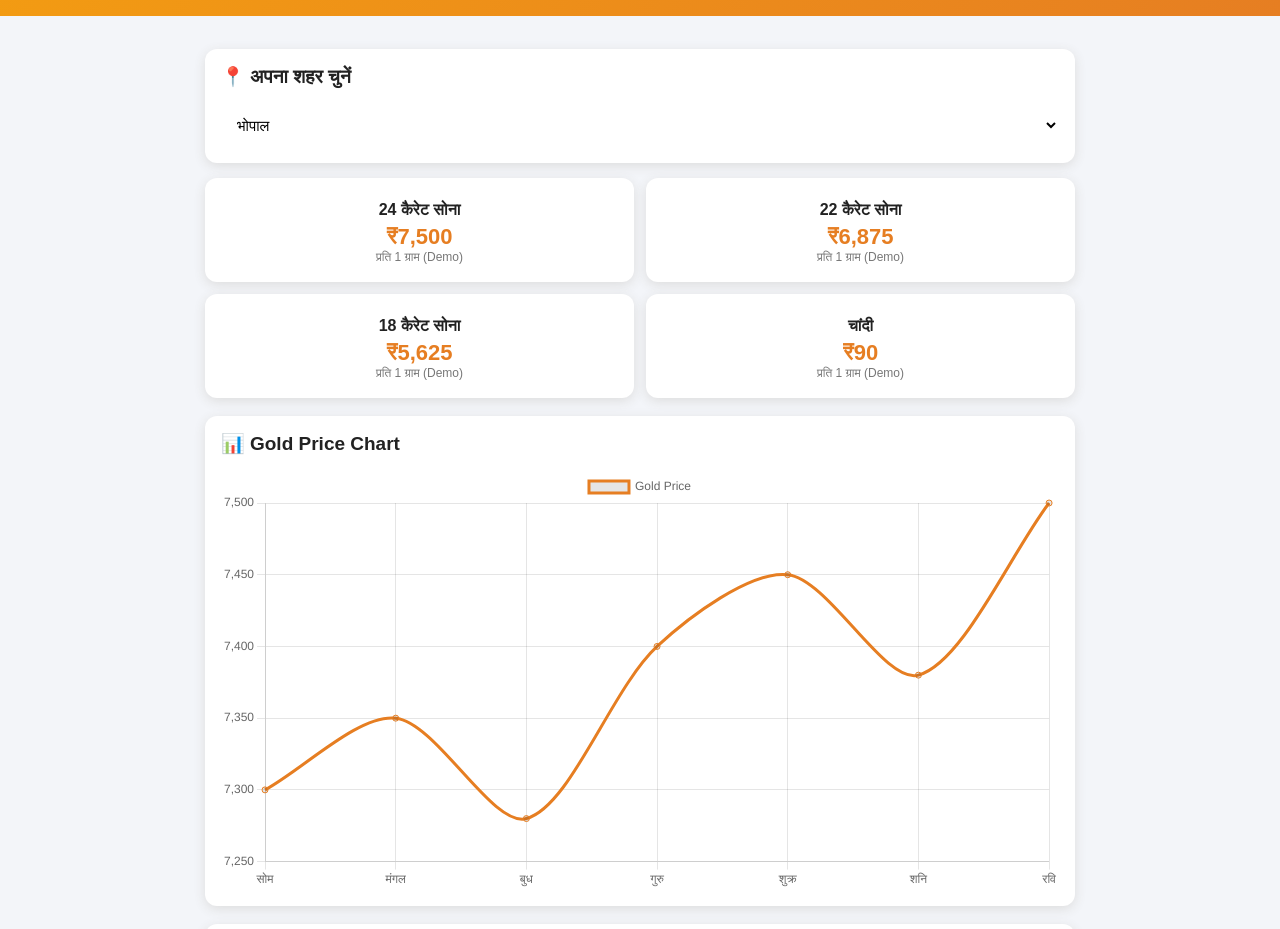
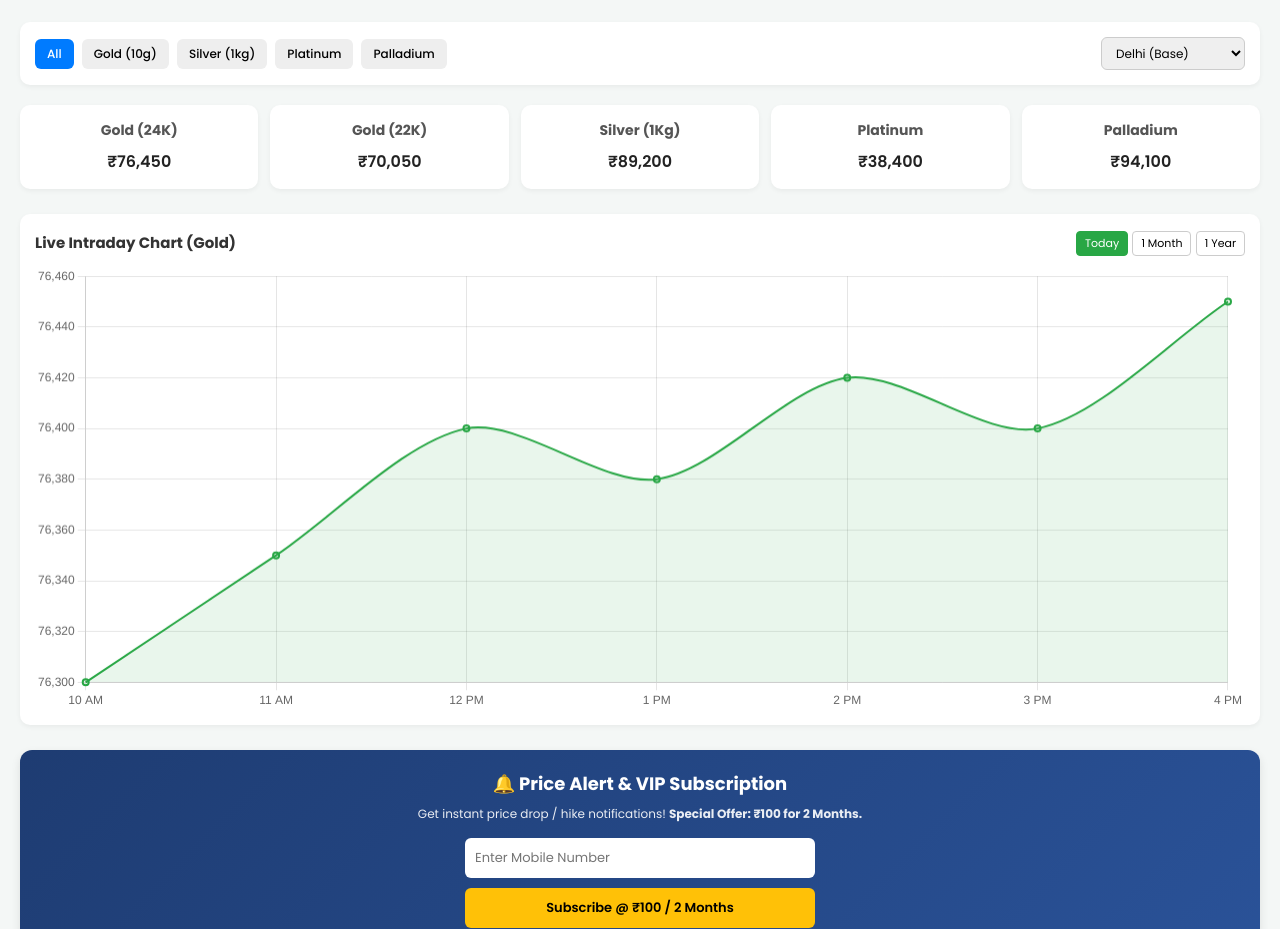
Before and after one commit to adityakewat07/Live-gold-silver-price, a plain HTML site: page index.html in a window 1280 px wide. Shown: the part 83-1012 px from the top of the page. Drawn offline with nearby package versions, Linux system fonts and the light colour scheme; no server answers.

Commit message:
Revamp index.html with new layout and styles

```diff
--- a/index.html
+++ b/index.html
@@ -3,268 +3,153 @@
 <head>
     <meta charset="UTF-8">
     <meta name="viewport" content="width=device-width, initial-scale=1.0">
-<title>Live Gold Silver Price</title>
+    <title>Live Gold & Silver Prices in India (INR) | Real-Time Rates & Subscription</title>
+    <link href="https://fonts.googleapis.com/css2?family=Poppins:wght@300;400;500;600;700&display=swap" rel="stylesheet">
     <script src="https://cdn.jsdelivr.net/npm/chart.js"></script>
-
     <style>
-*{box-sizing:border-box}
-body{
- margin:0;
- font-family:Arial,sans-serif;
- background:#f3f5f9;
- color:#222;
-}
-header{
- background:linear-gradient(120deg,#f39c12,#e67e22);
- color:white;
- padding:22px 15px;
- text-align:center;
-}
-header h1{margin:0;font-size:25px}
-header p{margin:8px 0 0}
-.container{padding:15px;max-width:900px;margin:auto}
-select,button{
- padding:12px;
- border:0;
- border-radius:8px;
- font-size:15px;
-}
-select{width:100%;background:white}
-.cards{
- display:grid;
- grid-template-columns:repeat(2,1fr);
- gap:12px;
- margin-top:15px;
-}
-.card{
- background:white;
- padding:18px 12px;
- border-radius:12px;
- box-shadow:0 3px 12px #ddd;
- text-align:center;
-}
-.card h3{margin:5px;font-size:16px}
-.price{font-size:22px;font-weight:bold;color:#e67e22}
-.small{color:#777;font-size:12px}
-.section{
- background:white;
- margin-top:18px;
- padding:16px;
- border-radius:12px;
- box-shadow:0 3px 12px #ddd;
-}
-.section h2{font-size:19px;margin-top:0}
-button{
- background:#e67e22;
- color:white;
- width:100%;
- margin-top:10px;
- cursor:pointer;
-}
-input{
- width:100%;
- padding:12px;
- border:1px solid #ddd;
- border-radius:8px;
- margin-top:8px;
-}
-footer{
- text-align:center;
- padding:20px;
- color:#777;
- font-size:13px;
-}
-@media(max-width:450px){
- .cards{grid-template-columns:1fr 1fr}
- .price{font-size:19px}
-}
+        * { margin: 0; padding: 0; box-sizing: border-box; font-family: 'Poppins', sans-serif; }
+        body { background-color: #f4f7f6; color: #333; padding: 20px; }
+        header { text-align: center; margin-bottom: 25px; }
+        header h1 { font-size: 24px; color: #111; margin-bottom: 5px; }
+        header p { font-size: 13px; color: #666; }
+        .controls-container { display: flex; justify-content: space-between; align-items: center; flex-wrap: wrap; gap: 10px; margin-bottom: 20px; background: #fff; padding: 15px; border-radius: 10px; box-shadow: 0 2px 5px rgba(0,0,0,0.05); }
+        .filter-buttons { display: flex; gap: 8px; flex-wrap: wrap; }
+        .filter-btn { padding: 6px 12px; border: none; background: #eee; cursor: pointer; border-radius: 6px; font-size: 12px; font-weight: 500; transition: 0.3s; }
+        .filter-btn.active, .filter-btn:hover { background: #007bff; color: #fff; }
+        .city-select { padding: 6px 10px; border-radius: 6px; border: 1px solid #ccc; font-size: 12px; outline: none; }
+        .cards-grid { display: grid; grid-template-columns: repeat(auto-fit, minmax(140px, 1fr)); gap: 12px; margin-bottom: 25px; }
+        .card { background: #fff; padding: 15px; border-radius: 10px; box-shadow: 0 2px 5px rgba(0,0,0,0.05); text-align: center; }
+        .card h3 { font-size: 14px; color: #555; margin-bottom: 8px; }
+        .card .price { font-size: 16px; font-weight: 600; color: #222; }
+        .chart-container { background: #fff; padding: 15px; border-radius: 10px; box-shadow: 0 2px 5px rgba(0,0,0,0.05); margin-bottom: 25px; }
+        .chart-header { display: flex; justify-content: space-between; align-items: center; margin-bottom: 10px; }
+        .chart-header h2 { font-size: 15px; }
+        .time-tabs button { background: none; border: 1px solid #ccc; padding: 3px 8px; font-size: 11px; cursor: pointer; border-radius: 4px; }
+        .time-tabs button.active { background: #28a745; color: white; border-color: #28a745; }
+        .sub-box { background: linear-gradient(135deg, #1e3c72, #2a5298); color: white; padding: 20px; border-radius: 12px; text-align: center; box-shadow: 0 4px 10px rgba(0,0,0,0.1); }
+        .sub-box h2 { font-size: 18px; margin-bottom: 8px; }
+        .sub-box p { font-size: 12px; margin-bottom: 15px; opacity: 0.9; }
+        .sub-form { display: flex; flex-direction: column; gap: 10px; max-width: 350px; margin: 0 auto; }
+        .sub-form input { padding: 10px; border-radius: 6px; border: none; font-size: 13px; outline: none; }
+        .sub-form button { padding: 10px; background: #ffc107; color: #000; border: none; font-weight: 600; border-radius: 6px; cursor: pointer; font-size: 13px; }
+        footer { text-align: center; margin-top: 25px; font-size: 11px; color: #888; }
     </style>
 </head>
-
 <body>
 
     <header>
-<h1>🥇 GOLD & SILVER TRACKER</h1>
-<p>सोना और चांदी का भाव</p>
+        <h1>Live Gold & Silver Tracker (INR)</h1>
+        <p>Real-time Bullion Rates & Monthly Price Trends</p>
     </header>
 
-<div class="container">
-
-<div class="section">
-<h2>📍 अपना शहर चुनें</h2>
-<select id="city" onchange="updatePrices()">
-<option value="0">भोपाल</option>
-<option value="1">इंदौर</option>
-<option value="2">दिल्ली</option>
-<option value="3">मुंबई</option>
-<option value="4">जयपुर</option>
-<option value="5">लखनऊ</option>
-<option value="6">पटना</option>
-<option value="7">कोलकाता</option>
-<option value="8">चेन्नई</option>
-<option value="9">हैदराबाद</option>
-<option value="10">अहमदाबाद</option>
-<option value="11">बेंगलुरु</option>
+    <div class="controls-container">
+        <div class="filter-buttons">
+            <button class="filter-btn active" onclick="filterMetal('all')">All</button>
+            <button class="filter-btn" onclick="filterMetal('gold')">Gold (10g)</button>
+            <button class="filter-btn" onclick="filterMetal('silver')">Silver (1kg)</button>
+            <button class="filter-btn" onclick="filterMetal('platinum')">Platinum</button>
+            <button class="filter-btn" onclick="filterMetal('palladium')">Palladium</button>
+        </div>
+        <div>
+            <select class="city-select" id="cityDropdown" onchange="updateCityRates()">
+                <option value="delhi">Delhi (Base)</option>
+                <option value="mumbai">Mumbai (+₹200)</option>
+                <option value="jaipur">Jaipur (+₹150)</option>
+                <option value="indore">Indore (+₹100)</option>
+                <option value="patna">Patna (+₹250)</option>
             </select>
         </div>
-
-<div class="cards">
-
-<div class="card">
-<h3>24 कैरेट सोना</h3>
-<div class="price" id="g24">₹7,500</div>
-<div class="small">प्रति 1 ग्राम (Demo)</div>
     </div>
 
-<div class="card">
-<h3>22 कैरेट सोना</h3>
-<div class="price" id="g22">₹6,875</div>
-<div class="small">प्रति 1 ग्राम (Demo)</div>
+    <div class="cards-grid" id="cardsGrid">
+        <div class="card" data-metal="gold">
+            <h3>Gold (24K)</h3>
+            <div class="price" id="gold24Price">₹76,450</div>
+        </div>
+        <div class="card" data-metal="gold">
+            <h3>Gold (22K)</h3>
+            <div class="price" id="gold22Price">₹70,050</div>
+        </div>
+        <div class="card" data-metal="silver">
+            <h3>Silver (1Kg)</h3>
+            <div class="price" id="silverPrice">₹89,200</div>
+        </div>
+        <div class="card" data-metal="platinum">
+            <h3>Platinum</h3>
+            <div class="price" id="platPrice">₹38,400</div>
+        </div>
+        <div class="card" data-metal="palladium">
+            <h3>Palladium</h3>
+            <div class="price" id="pallPrice">₹94,100</div>
+        </div>
     </div>
 
-<div class="card">
-<h3>18 कैरेट सोना</h3>
-<div class="price" id="g18">₹5,625</div>
-<div class="small">प्रति 1 ग्राम (Demo)</div>
+    <div class="chart-container">
+        <div class="chart-header">
+            <h2 id="chartTitle">Live Intraday Chart (Gold)</h2>
+            <div class="time-tabs">
+                <button onclick="changeChart('today')" class="active" id="btnToday">Today</button>
+                <button onclick="changeChart('month')" id="btnMonth">1 Month</button>
+                <button onclick="changeChart('year')" id="btnYear">1 Year</button>
+            </div>
+        </div>
+        <canvas id="metalChart" height="110"></canvas>
     </div>
 
-<div class="card">
-<h3>चांदी</h3>
-<div class="price" id="silver">₹90</div>
-<div class="small">प्रति 1 ग्राम (Demo)</div>
+    <div class="sub-box">
+        <h2>🔔 Price Alert & VIP Subscription</h2>
+        <p>Get instant price drop / hike notifications! <b>Special Offer: ₹100 for 2 Months.</b></p>
+        <div class="sub-form">
+            <input type="tel" id="userPhone" placeholder="Enter Mobile Number" />
+            <button onclick="alert('Subscription feature is linking to Payment Gateway. Coming live soon!')">Subscribe @ ₹100 / 2 Months</button>
         </div>
-
-</div>
-
-<div class="section">
-<h2>📊 Gold Price Chart</h2>
-<canvas id="goldChart"></canvas>
-</div>
-
-<div class="section">
-<h2>📈 Silver Price Chart</h2>
-<canvas id="silverChart"></canvas>
-</div>
-
-<div class="section">
-<h2>🔔 भाव का अलर्ट</h2>
-<p>अपना मोबाइल नंबर और मनचाहा भाव दर्ज करें।</p>
-<input type="tel" id="mobile" placeholder="मोबाइल नंबर">
-<input type="number" id="target" placeholder="अपना Target Price">
-<button onclick="alertSet()">Alert सेट करें</button>
-</div>
-
-<div class="section">
-<h2>⭐ Premium Membership</h2>
-<p>₹100 / 2 महीने</p>
-<p>Premium में भविष्य में अतिरिक्त सुविधाएँ जोड़ी जा सकती हैं।</p>
-<button onclick="alert('Payment Gateway अभी कनेक्ट नहीं है।')">Subscribe करें</button>
-</div>
-
     </div>
 
     <footer>
-Gold & Silver Price Tracker<br>
-Demo Version | Rates are not live
+        <p>&copy; 2026 Live Gold & Silver Tracker. All rights reserved.</p>
     </footer>
 
     <script>
-const baseGold=7500;
-const baseSilver=90;
+        const ctx = document.getElementById('metalChart').getContext('2d');
+        const chartDataSets = {
+            today: { labels: ['10 AM', '11 AM', '12 PM', '1 PM', '2 PM', '3 PM', '4 PM'], data: [76300, 76350, 76400, 76380, 76420, 76400, 76450] },
+            month: { labels: ['Week 1', 'Week 2', 'Week 3', 'Week 4'], data: [75200, 75800, 76100, 76450] },
+            year: { labels: ['Jan', 'Mar', 'May', 'Jul', 'Sep', 'Nov'], data: [68000, 70500, 72000, 74000, 75500, 76450] }
+        };
 
-const goldChart=new Chart(
- document.getElementById('goldChart'),
- {
- type:'line',
- data:{
- labels:['सोम','मंगल','बुध','गुरु','शुक्र','शनि','रवि'],
- datasets:[{
- label:'Gold Price',
- data:[7300,7350,7280,7400,7450,7380,7500],
- borderColor:'#e67e22',
- tension:.3
- }]
- }
+        let metalChart = new Chart(ctx, {
+            type: 'line',
+            data: {
+                labels: chartDataSets.today.labels,
+                datasets: [{ data: chartDataSets.today.data, borderColor: '#28a745', backgroundColor: 'rgba(40, 167, 69, 0.1)', borderWidth: 2, fill: true, tension: 0.3 }]
+            },
+            options: { responsive: true, plugins: { legend: { display: false } } }
         });
 
-const silverChart=new Chart(
- document.getElementById('silverChart'),
- {
- type:'line',
- data:{
- labels:['सोम','मंगल','बुध','गुरु','शुक्र','शनि','रवि'],
- datasets:[{
- label:'Silver Price',
- data:[85,87,86,88,89,88,90],
- borderColor:'#777',
- tension:.3
- }]
- }
- });
-
-function updatePrices(){
- const city=document.getElementById('city').value;
- const difference=city*10;
-
- document.getElementById('g24').innerText=
- '₹'+(baseGold+difference).toLocaleString('en-IN');
-
- document.getElementById('g22').innerText=
- '₹'+Math.round((baseGold+difference)*.916).toLocaleString('en-IN');
-
- document.getElementById('g18').innerText=
- '₹'+Math.round((baseGold+difference)*.75).toLocaleString('en-IN');
-
- document.getElementById('silver').innerText=
- '₹'+(baseSilver+city).toLocaleString('en-IN');
+        function changeChart(period) {
+            document.querySelectorAll('.time-tabs button').forEach(b => b.classList.remove('active'));
+            if(period === 'today') { document.getElementById('btnToday').classList.add('active'); metalChart.data.labels = chartDataSets.today.labels; metalChart.data.datasets[0].data = chartDataSets.today.data; }
+            else if(period === 'month') { document.getElementById('btnMonth').classList.add('active'); metalChart.data.labels = chartDataSets.month.labels; metalChart.data.datasets[0].data = chartDataSets.month.data; }
+            else if(period === 'year') { document.getElementById('btnYear').classList.add('active'); metalChart.data.labels = chartDataSets.year.labels; metalChart.data.datasets[0].data = chartDataSets.year.data; }
+            metalChart.update();
         }
 
-function alertSet(){
- const mobile=document.getElementById('mobile').value;
- const target=document.getElementById('target').value;
-
- if(mobile.length!==10 || !target){
- alert('सही मोबाइल नंबर और Target Price डालें।');
- return;
+        function filterMetal(metal) {
+            document.querySelectorAll('.filter-btn').forEach(btn => btn.classList.remove('active'));
+            event.target.classList.add('active');
+            document.querySelectorAll('.cards-grid .card').forEach(card => {
+                if(metal === 'all' || card.getAttribute('data-metal') === metal) card.style.display = 'block';
+                else card.style.display = 'none';
+            });
         }
 
- alert('यह Demo Alert है। SMS सेवा अभी कनेक्ट नहीं है।');
+        function updateCityRates() {
+            const city = document.getElementById('cityDropdown').value;
+            let addOn = city === 'mumbai' ? 200 : city === 'jaipur' ? 150 : city === 'indore' ? 100 : city === 'patna' ? 250 : 0;
+            document.getElementById('gold24Price').innerText = '₹' + (76450 + addOn).toLocaleString();
+            document.getElementById('gold22Price').innerText = '₹' + (70050 + addOn).toLocaleString();
+            document.getElementById('silverPrice').innerText = '₹' + (89200 + (addOn * 2)).toLocaleString();
         }
- async function liveGoldSilver() {
-  try {
-    const goldResponse = await fetch("https://api.gold-api.com/price/XAU");
-    const silverResponse = await fetch("https://api.gold-api.com/price/XAG");
-
-    const gold = await goldResponse.json();
-    const silver = await silverResponse.json();
-
-    const usdResponse = await fetch("https://open.er-api.com/v6/latest/USD");
-    const usdData = await usdResponse.json();
-    const rate = usdData.rates.INR;
-
-    const gold24 = (gold.price * rate) / 31.1034768;
-    const silverPrice = (silver.price * rate) / 31.1034768;
-
-    document.getElementById("g24").innerText =
-      "₹" + gold24.toLocaleString("en-IN", {maximumFractionDigits: 0});
-
-    document.getElementById("g22").innerText =
-      "₹" + (gold24 * 0.916).toLocaleString("en-IN", {maximumFractionDigits: 0});
-
-    document.getElementById("g18").innerText =
-      "₹" + (gold24 * 0.75).toLocaleString("en-IN", {maximumFractionDigits: 0});
-
-    document.getElementById("silver").innerText =
-      "₹" + silverPrice.toLocaleString("en-IN", {maximumFractionDigits: 0});
-
-  } catch (error) {
-    console.log("Live rate update failed:", error);
-  }
-}
-
-liveGoldSilver();
-setInterval(liveGoldSilver, 5 * 60 * 1000);
     </script>
-
 </body>
 </html>
```
Lines whose indentation alone changed are shown as unchanged.
